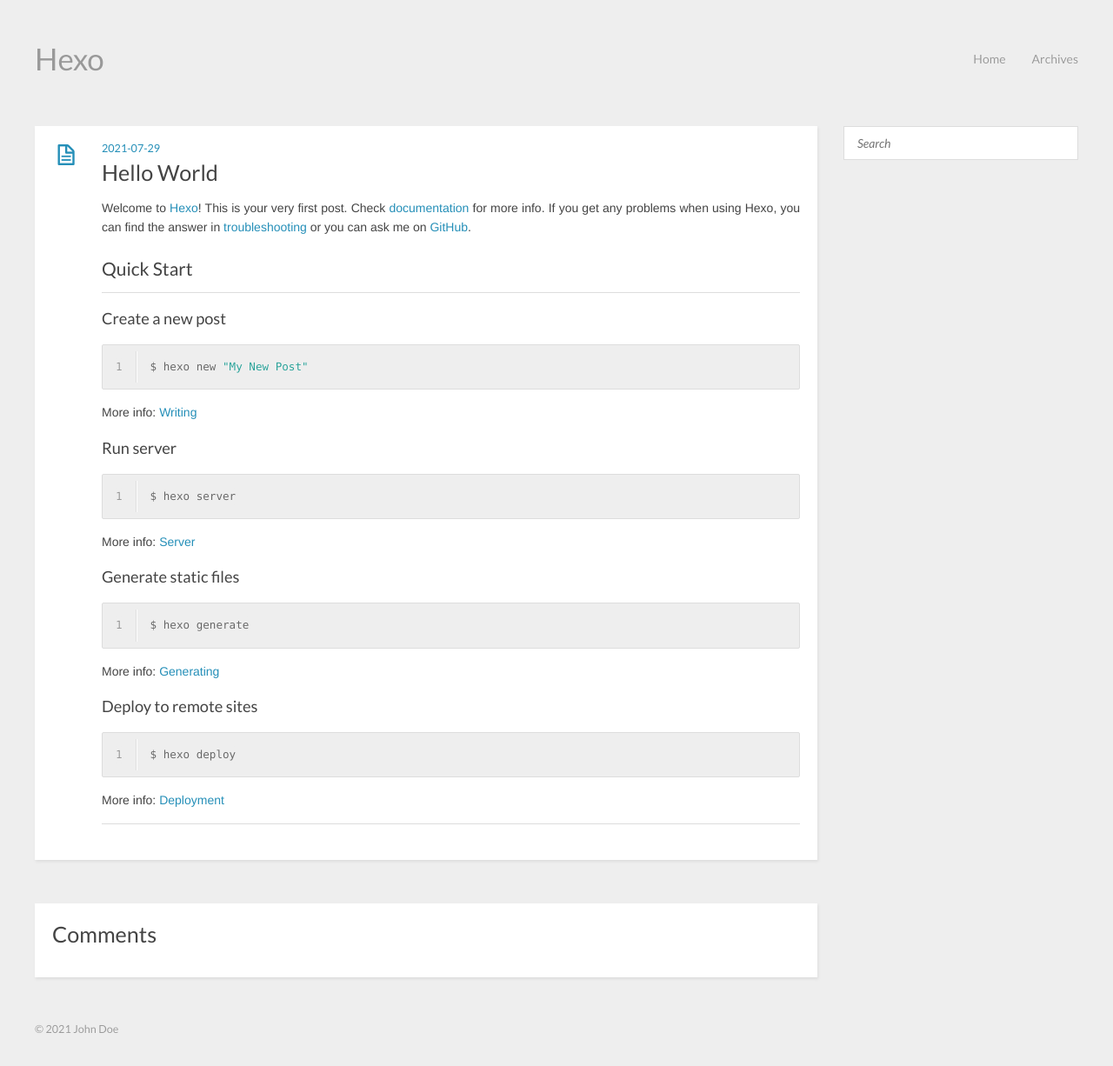
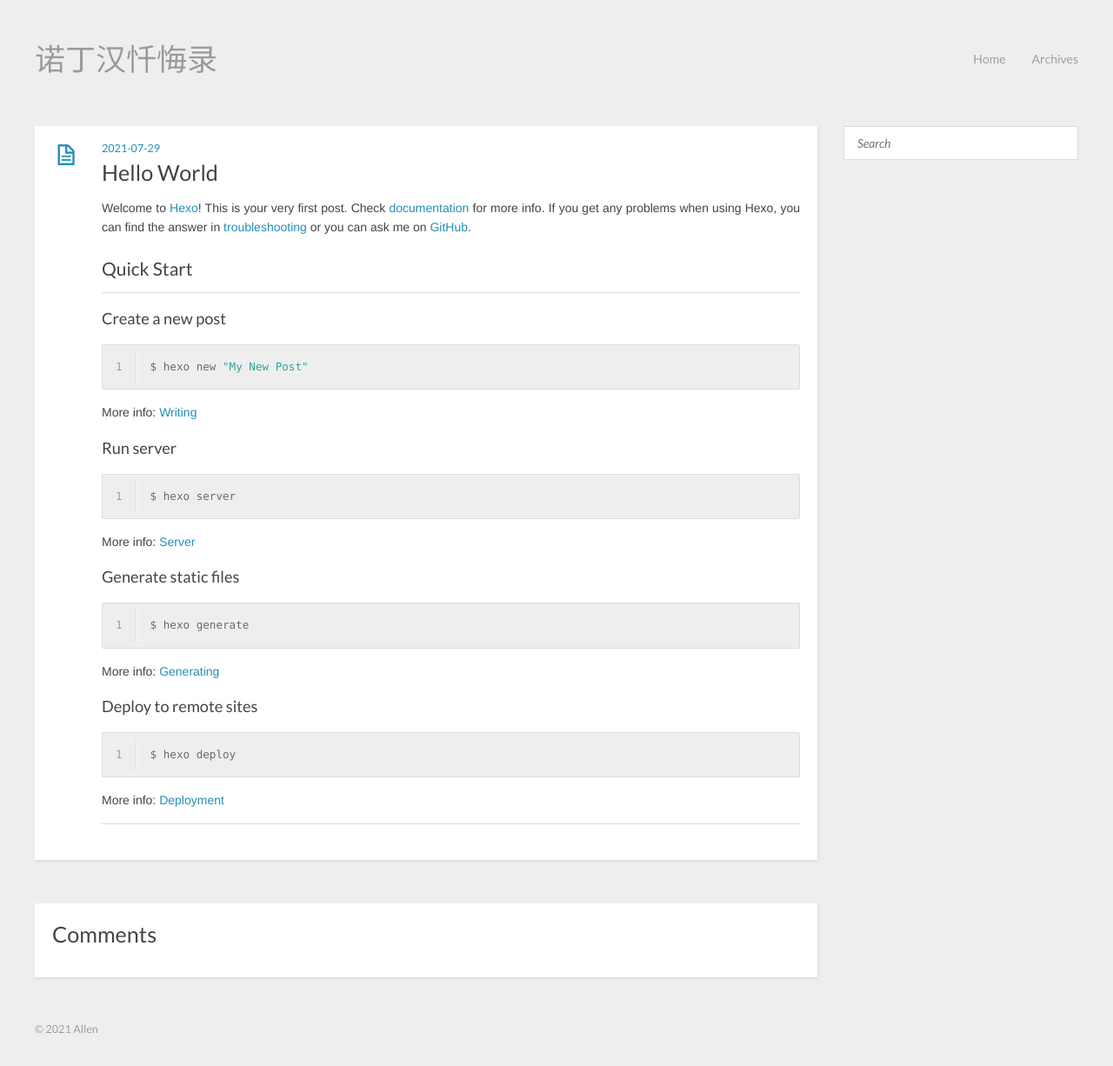
Before and after one commit to confessionbio/confessionbio.github.io, a plain HTML site: page 2021/07/29/hello-world/index.html in a window 1280 px wide. Shown: the whole page at 87% size. Drawn offline with Linux system fonts and the light colour scheme.

Commit message:
Site updated: 2021-07-29 10:33:59

```diff
--- a/2021/07/29/hello-world/index.html
+++ b/2021/07/29/hello-world/index.html
@@ -3,15 +3,15 @@
 <head>
   <meta charset="utf-8">
 
-  <title>Hello World | Hexo</title>
-  <meta name="author" content="John Doe">
+  <title>Hello World | 诺丁汉忏悔录</title>
+  <meta name="author" content="Allen">
 
   <meta name="description" content="Welcome to Hexo! This is your very first post. Check documentation for more info. If you get any problems when using Hexo, you can find the answer in ">
 
   <meta name="viewport" content="width=device-width, initial-scale=1, maximum-scale=1">
 
   <meta property="og:title" content="Hello World"/>
-  <meta property="og:site_name" content="Hexo"/>
+  <meta property="og:site_name" content="诺丁汉忏悔录"/>
 
 
     <meta property="og:image" content=""/>
@@ -30,7 +30,7 @@
 
 <body>
   <header id="header" class="inner"><div class="alignleft">
-  <h1><a href="/">Hexo</a></h1>
+  <h1><a href="/">诺丁汉忏悔录</a></h1>
   <h2><a href="/"></a></h2>
 </div>
 <nav id="main-nav" class="alignright">
@@ -145,7 +145,7 @@
   </div>
   <footer id="footer" class="inner"><div class="alignleft">
 
-  &copy; 2021 John Doe
+  &copy; 2021 Allen
 
 </div>
 <div class="clearfix"></div></footer>
```
Also changed, not shown: archives/2021/07/index.html (+5 -5 lines), archives/2021/index.html (+5 -5 lines), archives/index.html (+5 -5 lines), index.html (+5 -5 lines).
